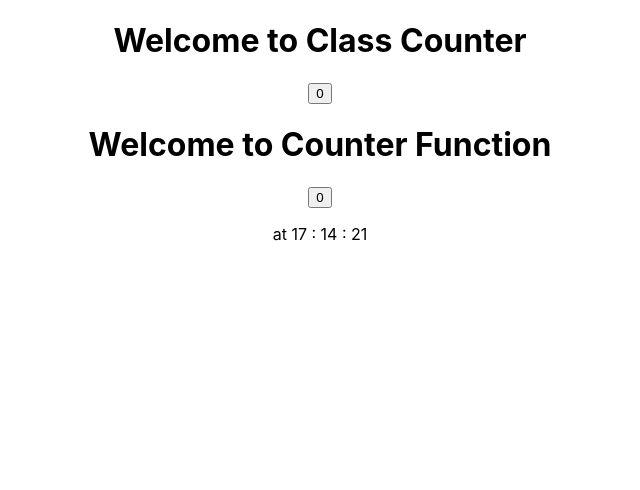
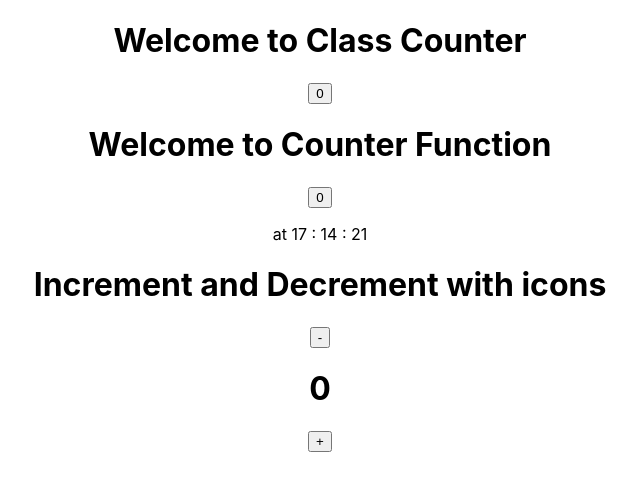
Before and after one commit to newforcoding/react-hook-basics, a React (Create React App) app: page / in a window 1280 px wide. Shown: the top 490 px of the page, without its empty margins (320-960 px from the left). Built offline with nearby package versions, Linux system fonts and the light colour scheme.

Commit message:
comment link and export function

```diff
--- a/public/index.html
+++ b/public/index.html
@@ -15,6 +15,10 @@
       user's mobile device or desktop. See https://developers.google.com/web/fundamentals/web-app-manifest/
     -->
     <link rel="manifest" href="%PUBLIC_URL%/manifest.json" />
+
+    <!-- <link href="https://fonts.googleapis.com/icon?family=Material+Icons" rel="stylesheet"/>
+    <link href="https://unpkg.com/tailwindcss@^1.0/dist/tailwind.min.css" rel="stylesheet"/> -->
+
     <!--
       Notice the use of %PUBLIC_URL% in the tags above.
       It will be replaced with the URL of the `public` folder during the build.
--- a/src/App.js
+++ b/src/App.js
@@ -2,12 +2,14 @@
 import './App.css';
 import CounterClass from './CounterClass';
 import CounterFun from './CounterFun';
+import FunCounterIcon from './FunCounterIcon';
 
 function App() {
   return (
     <div className="App">
       <CounterClass/>
       <CounterFun/>
+      <FunCounterIcon/>
     </div>
   );
 }
```
